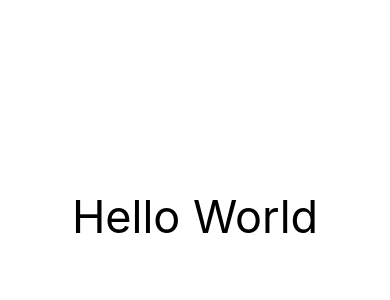
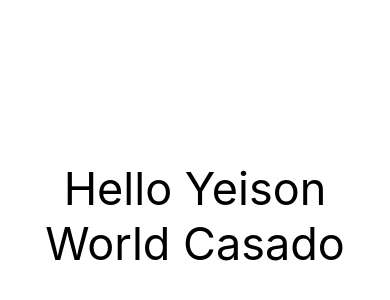
Before and after one commit to Yeison2020/Creating-Customshooks-react-native, a React Native app: screen / in a window 390 px wide. Shown: the part 206-506 px from the top of the page. Built offline with nearby package versions, Linux system fonts and the light colour scheme.

Commit message:
Fixed bug

```diff
--- a/App.tsx
+++ b/App.tsx
@@ -1,12 +1,9 @@
 import React from 'react';
-import {View, Text} from 'react-native';
+
+import HolaMundoScreen from './src/screens/HolaMundoScreen';
 
 const App = () => {
-  return (
-    <View style={{flex: 1, justifyContent: 'center'}}>
-      <Text style={{fontSize: 45, textAlign: 'center'}}>Hello World</Text>
-    </View>
-  );
+  return <HolaMundoScreen />;
 };
 
 export default App;
--- /dev/null
+++ b/src/screens/HolaMundoScreen.tsx
@@ -0,0 +1,14 @@
+import React from 'react';
+import {View, Text} from 'react-native';
+
+const HolaMundoScreen = () => {
+  return (
+    <View style={{flex: 1, justifyContent: 'center'}}>
+      <Text style={{fontSize: 45, textAlign: 'center'}}>
+        Hello Yeison World Casado
+      </Text>
+    </View>
+  );
+};
+
+export default HolaMundoScreen;
```
Also changed, not shown: .prettierrc.js.
